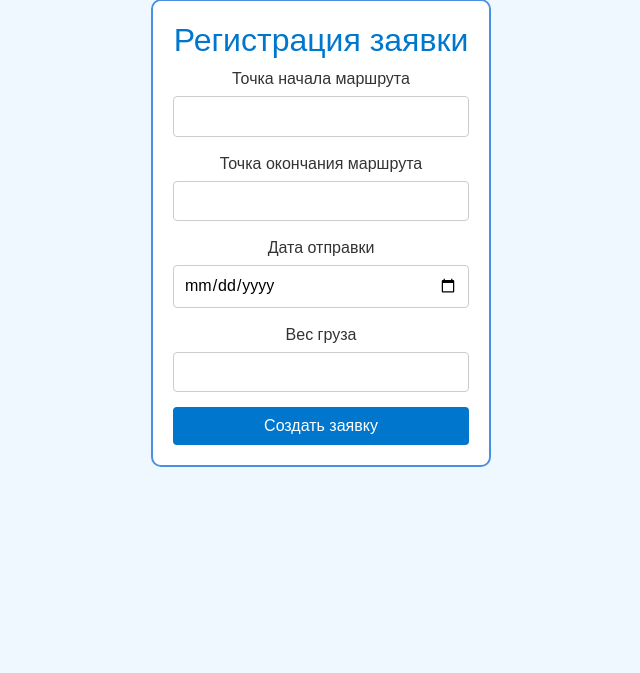
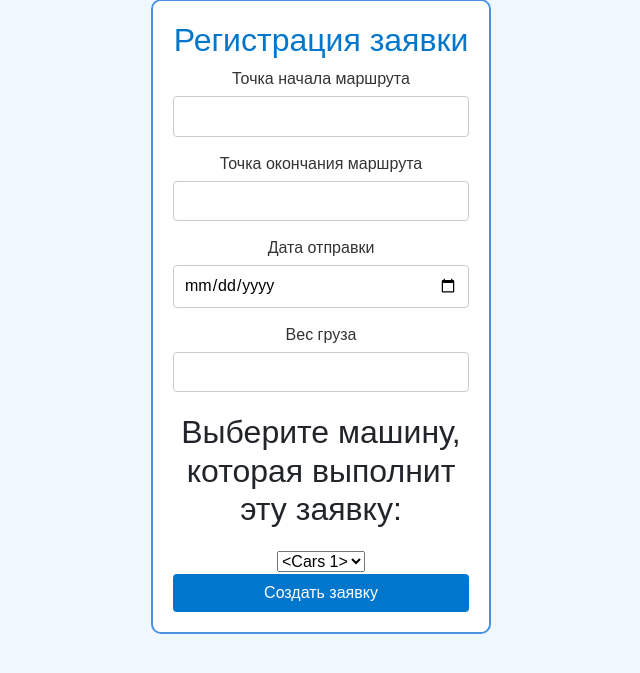
Before and after one commit to pressf1om/north_star, a Flask app: template templates/registration_new_application.html in a window 1280 px wide. Shown: the part 94-767 px from the top of the page, without its empty margins (309-949 px from the left). Run offline with Flask 3, Linux system fonts and the light colour scheme; the template is opened without the code that fills it: values that come from a table or form of the project are taken from there, others are empty; tables that the repository leaves empty hold one stand-in row (values such as "Sample post"); some libraries are stand-ins or nearby versions; some web fonts are replaced.

Commit message:
Добавлена система назначения машин на заявки, исправлены баги

```diff
--- a/server.py
+++ b/server.py
@@ -70,6 +70,8 @@ class Application(db.Model, UserMixin):
     status = db.Column(db.String(120))
     # вес груза
     weight = db.Column(db.String(120), nullable=True)
+    # фура на заявке сейчас
+    car_now = db.Column(db.String(120), nullable=True)
 
 
 # необходимые переменные
@@ -89,19 +91,22 @@ def home():
     # создаются все бд на сервере
     db.create_all()
 
+    # Зафиксируем изменения в базе данных
+    db.session.commit()
+
     #################################################################
     """
     # изменение статуса машин
 
     # Получаем объект из базы данных
-    car1 = Cars.query.filter_by(car_number='ху768й 777').first()
-    car2 = Cars.query.filter_by(car_number='ху888й 71').first()
-    car3 = Cars.query.filter_by(car_number='el999p 88').first()
+    car1 = Cars.query.filter_by(car_number='A080AA 71').first()
+    car2 = Cars.query.filter_by(car_number='B777AG 71').first()
+    car3 = Cars.query.filter_by(car_number='T888OA 71').first()
 
     # Изменяем атрибуты объекта
-    car1.status = 'Поездка завершена'
-    car2.status = 'На базе'
-    car3.status = 'В пути'
+    car1.status = 'хуй'
+    car2.status = 'хуй'
+    car3.status = 'хуй'
 
     # Зафиксируем изменения в базе данных
     db.session.commit()
@@ -117,17 +122,13 @@ def home():
     # инфа о машинах из бд
     car_print = Cars.query.order_by(Cars.id).all()
 
-    # достаем юзернейм для отображения в хедере
-    username = temp['username']
-    print(f'username = {username}')
-
     # разграничение прав доступа
     if temp['status'] == 'Администратор' or temp['status'] == 'Диспетчер':
         ##########################################################################
 
         ##########################################################################
 
-        return render_template("home.html", data=username, car_print=car_print)
+        return render_template("home.html", car_print=car_print)
     else:
         return 'у вас недостаточно прав'
 
@@ -203,7 +204,7 @@ def add_cars():
 
             print(f'CAR: {car_number}, {model} was created')
 
-            return redirect("/home")
+            return redirect("/admin")
         else:
             return render_template("admin_add_cars.html")
     else:
@@ -240,8 +241,7 @@ def admin():
 
     # разграничение прав доступа
     if user_status['status'] == 'Администратор':
-        user_print = User.query.order_by(User.id).all()
-        return render_template("admin.html", data=user_print)
+        return render_template("admin.html")
     else:
         return 'у вас недостаточно прав'
 
@@ -269,6 +269,7 @@ def login():
                 user__auth = user_auth_dict['username']
                 pass__auth = user_auth_dict['password']
             except:
+                # Дописать обработчик этой ошибки в хтмл
                 print('ПОльзовтель не найден')
 
             # если данные совпадают, то мы авторизовываем пользователя
@@ -278,9 +279,9 @@ def login():
                 print(f"никнейм вошедшего: {user__auth}")
                 return redirect("/home")
             else:
-                return 'ошибка 1'
+                return 'Логин либо пароль не совпадают с базой'
         else:
-            return 'ошибка 2'
+            return 'нет и того и другого, ошибка авторизации'
 
 
 # выход
@@ -302,10 +303,6 @@ def analytics_add_data():
     # инфа о пользователе из бд
     temp = (User.query.filter_by(id=user_id).first()).__dict__
 
-    # достаем юзернейм для отображения в хедере
-    username = temp['username']
-    print(f'username = {username}')
-
     # разграничение прав доступа
     if temp['status'] == 'Администратор' or temp['status'] == 'Диспетчер':
         if request.method == "POST":
@@ -317,6 +314,8 @@ def analytics_add_data():
             end_coordinates = request.form['end-coordinates']
             cost = request.form['cost']
 
+            # если получиться парсить автодор, то поле cost станет необязательным
+
             data_of_roads_for_analytics[f'{number_of_road}'] = \
                 [f'{date_start}',
                 f'{date_end}',
@@ -326,7 +325,7 @@ def analytics_add_data():
 
             return redirect("/analytics_add_data")
         else:
-            return render_template("analytics_add_data.html", data=username)
+            return render_template("analytics_add_data.html")
     else:
         return 'у вас недостаточно прав'
 
@@ -341,16 +340,12 @@ def analytics():
     # инфа о пользователе из бд
     temp = (User.query.filter_by(id=user_id).first()).__dict__
 
-    # достаем юзернейм для отображения в хедере
-    username = temp['username']
-    print(f'username = {username}')
-
     # разграничение прав доступа
     if temp['status'] == 'Администратор' or temp['status'] == 'Диспетчер':
         # словарь со всеми зареганными заявками
         print(data_of_roads_for_analytics)
         # после кнопки выбрать, удаление словаря
-        # делать через датасет
+        # делать через датасет с трассами и км и городами саму аналитику
         return render_template("choosing_route.html", data_of_roads_for_analytics=data_of_roads_for_analytics)
     else:
         return 'у вас недостаточно прав'
@@ -374,9 +369,10 @@ def registration_new_application():
             end_point = request.form['end-point']
             departure_date = request.form['departure-date']
             cargo_weight = request.form['cargo-weight']
+            car_now = request.form['car_now']
 
             #  регистрация заявок
-            application = Application(coord_start=start_point, coord_end=end_point, date_of_start=departure_date, status='В пути', weight=cargo_weight)
+            application = Application(coord_start=start_point, coord_end=end_point, date_of_start=departure_date, status='В пути', weight=cargo_weight, car_now=car_now)
 
             # регистрация в базе
             db.session.add(application)
@@ -386,12 +382,23 @@ def registration_new_application():
 
             return redirect("/current_applications")
         else:
-            return render_template("registration_new_application.html")
+            # собираем статусы машин для добавления в форму
+            free_cars = Cars.query.filter_by(status="Свободна").all()
+
+            # проверка
+            if free_cars:
+                # собираем список для отправки в форму
+                car_numbers = [car.car_number for car in free_cars]
+                # передаем если есть
+                return render_template("registration_new_application.html", free_cars=car_numbers)
+            else:
+                return render_template("registration_new_application.html", free_cars=["Нет свободных машин"])
     else:
         return 'у вас недостаточно прав'
 
 
 # страница отображения всех существующих заявок
+# дописать функционал удаления заявки
 @app.route('/current_applications', methods=['POST', 'GET'])
 @login_required
 def current_applications():
--- a/templates/current_applications.html
+++ b/templates/current_applications.html
@@ -59,6 +59,7 @@
                 <h2>date_of_end: {{ el.date_of_end }}</h2>
                 <h2>status: {{ el.status }}</h2>
                 <h2>weight: {{ el.weight }}</h2>
+                <h2>weight: {{ el.car_now }}</h2>
             </div>
         </div>
     </div>
--- a/templates/registration_new_application.html
+++ b/templates/registration_new_application.html
@@ -102,10 +102,15 @@ button:hover {
                 <label for="cargo-weight">Вес груза</label>
                 <input type="number" id="cargo-weight" name="cargo-weight" required>
             </div>
+          <h1>Выберите машину, которая выполнит эту заявку:</h1>
+            <select name="car_now">
+                {% for car in free_cars %}
+                    <option>{{ car }}</option>
+                {% endfor %}
+            </select>
             <button type="submit">Создать заявку</button>
       </form>
     </div>
-    </div>
-
+</div>
 
 {% endblock %}
```
